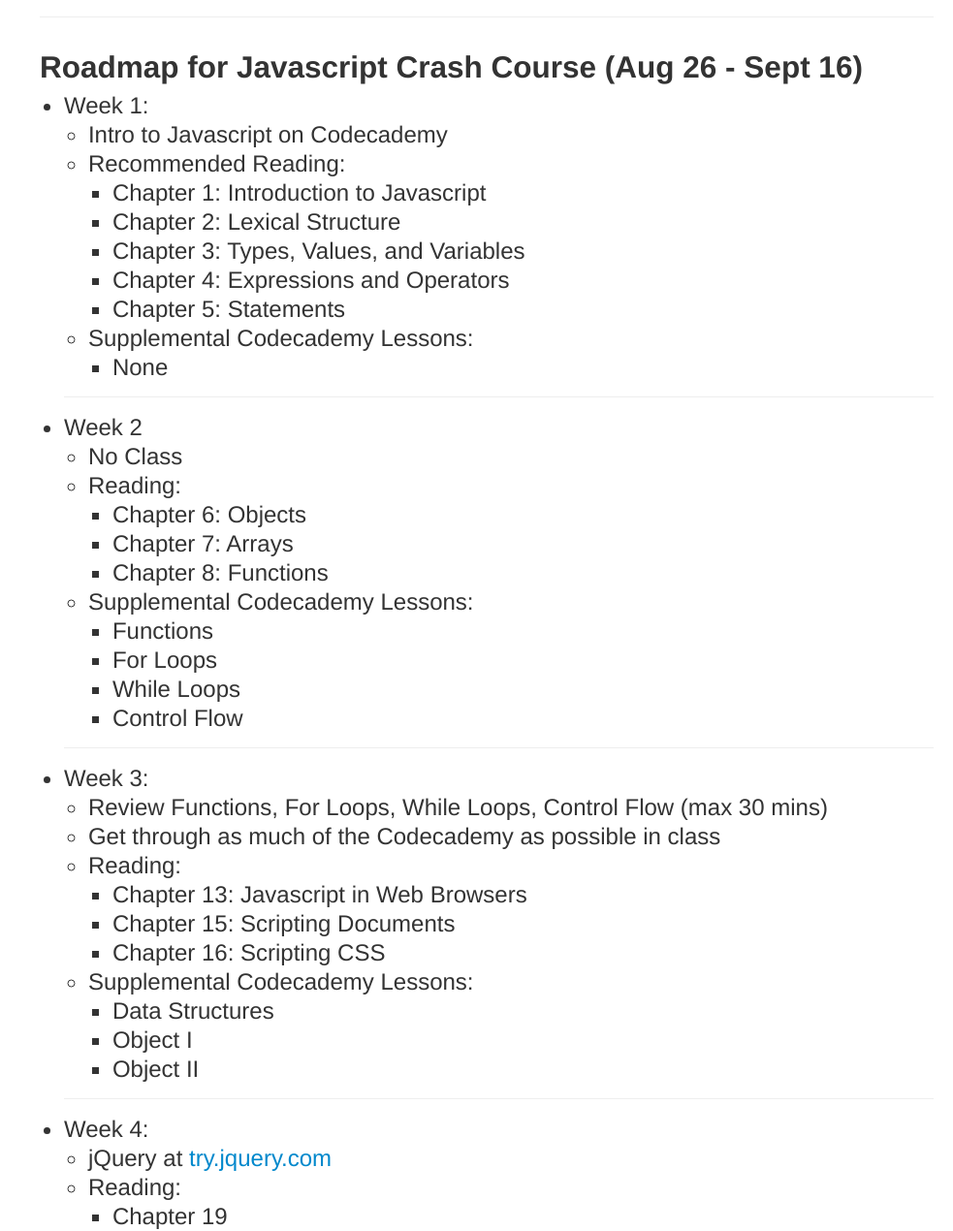
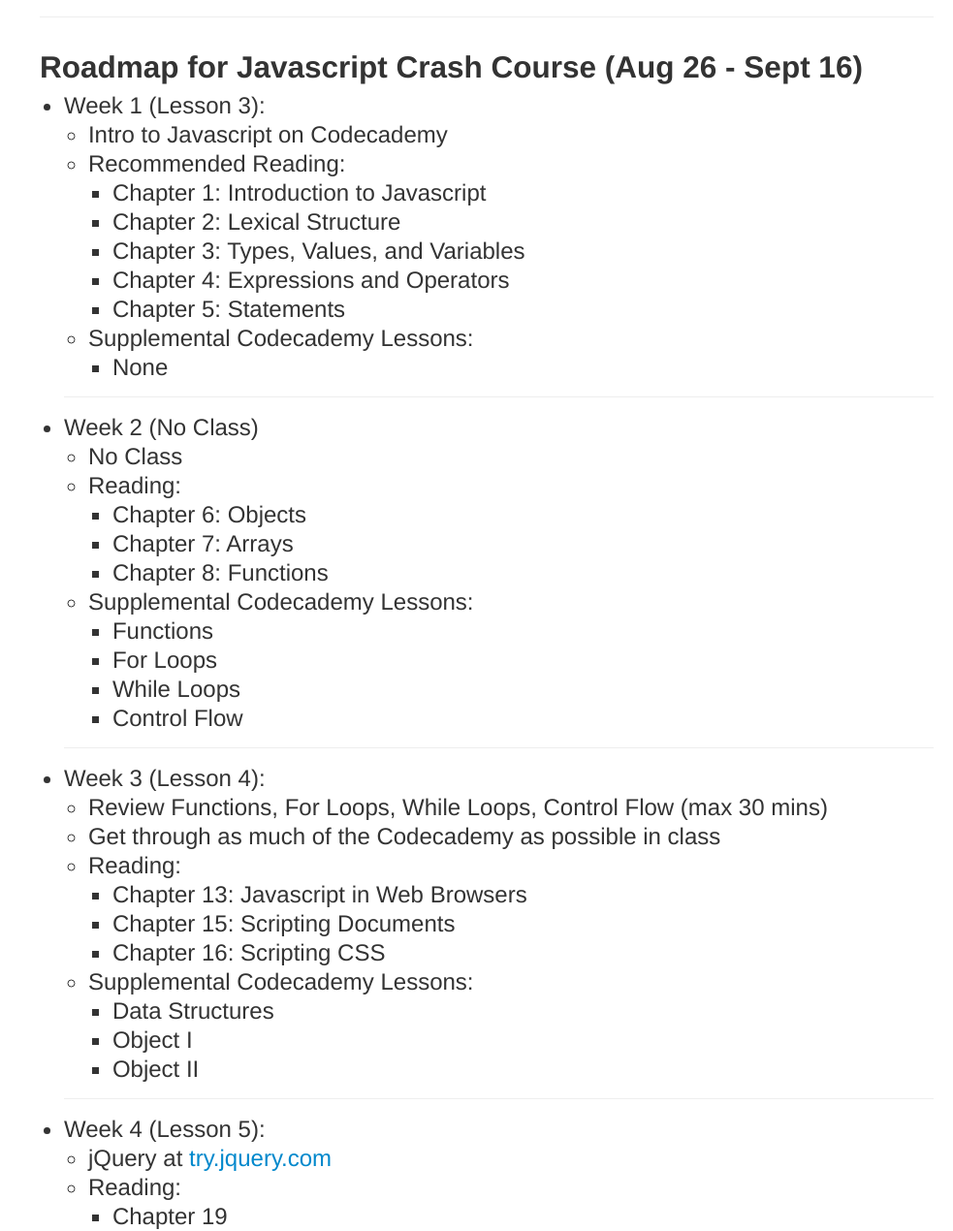
Before and after one commit to frontendweb/frontendweb.github.com, a plain HTML site: page intro.html in a window 1280 px wide. Shown: the part 1532-2802 px from the top of the page at 97% size, without its empty margins (297-1280 px from the left). Drawn offline with Linux system fonts and the light colour scheme.

Commit message:
Added lesson descriptions

```diff
--- a/intro.html
+++ b/intro.html
@@ -124,7 +124,7 @@
 				<div class="row-fluid">
 					<h2>Roadmap for Javascript Crash Course (Aug 26 - Sept 16)</h2>
 					<ul>
-						<li>Week 1:</li>
+						<li>Week 1 (Lesson 3):</li>
 						<ul>
 							<li>Intro to Javascript on Codecademy</li>
 							<li>Recommended Reading:</li>
@@ -141,7 +141,7 @@
 							</ul>
 						</ul>
 						<hr/>
-						<li>Week 2</li>
+						<li>Week 2 (No Class)</li>
 						<ul>
 							<li>No Class</li>
 							<li>Reading:</li>
@@ -159,7 +159,7 @@
 							</ul>
 						</ul>
 						<hr/>
-						<li>Week 3:</li>
+						<li>Week 3 (Lesson 4):</li>
 						<ul>
 							<li>Review Functions, For Loops, While Loops, Control Flow (max 30 mins)</li>
 							<li>Get through as much of the Codecademy as possible in class</li>
@@ -177,7 +177,7 @@
 							</ul>
 						</ul>
 						<hr/>
-						<li>Week 4:</li>
+						<li>Week 4 (Lesson 5):</li>
 						<ul>
 							<li>jQuery at <a href="try.jquery.com">try.jquery.com</a></li>
 							<li>Reading:</li>
```
